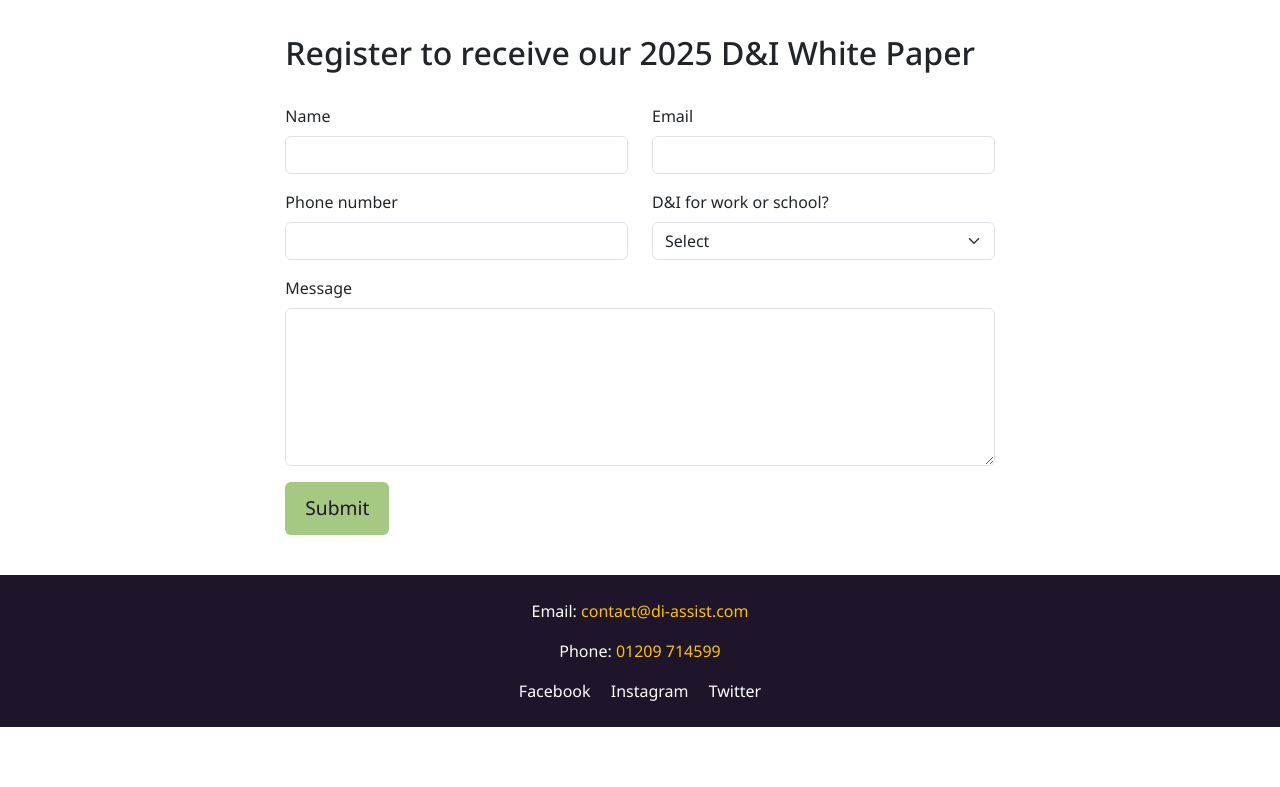
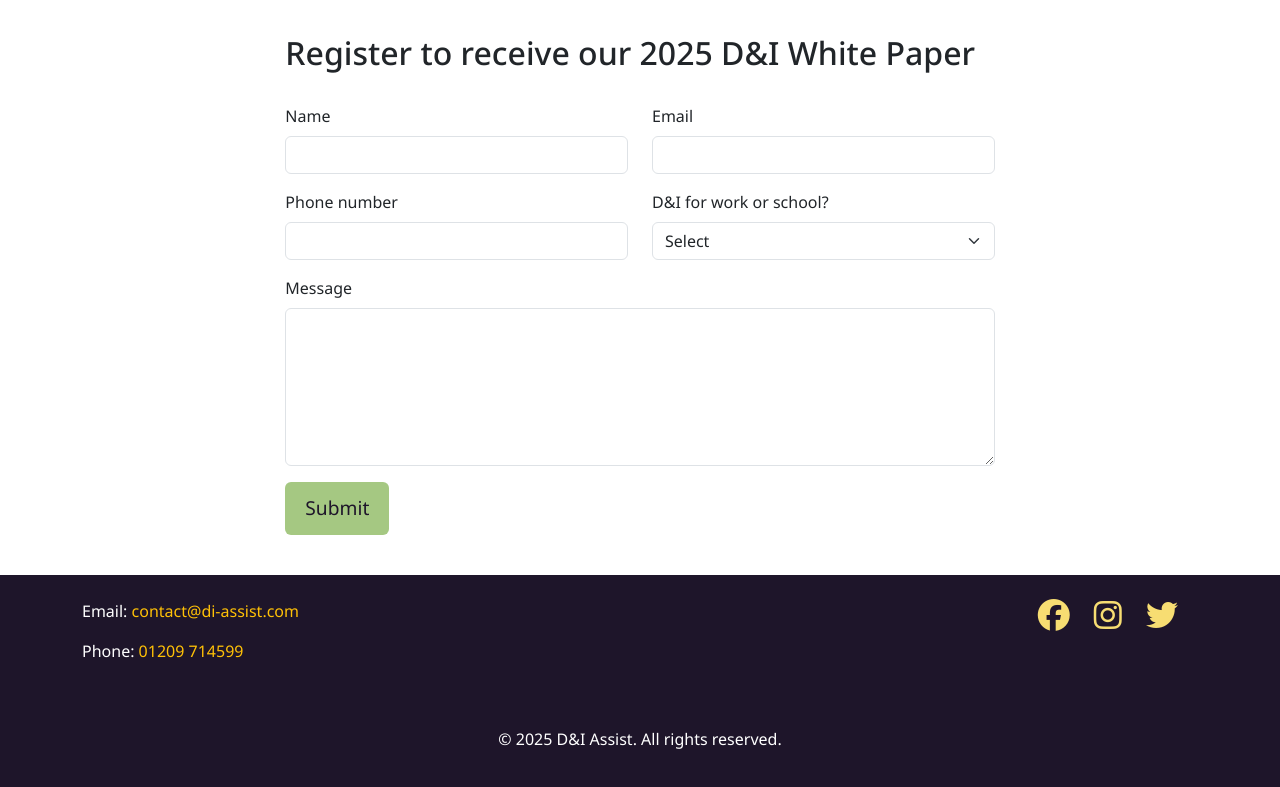
Before and after one commit to msaunders4-bc/flagstone-1, a plain HTML site: page registration-form.html in a window 1280 px wide. Shown: the part 291-1078 px from the top of the page. Before the commit the page ends 1018 px from the top, so only its background shows below. Drawn offline with nearby package versions, Linux system fonts and the light colour scheme; a web font is replaced by a local one.

Commit message:
Increase size of social icons

```diff
--- a/registration-form.html
+++ b/registration-form.html
@@ -93,15 +93,28 @@
 
     <!-- Footer -->
     <footer id="footer" class="mt-auto py-4">
-        <div class="justify-content-center text-center">
-            <p>Email: <span class="text-warning">contact@di-assist.com</span></p>
-            <p>Phone: <span class="text-warning">01209 714599</span></p>
-            <div>
-                <a href="https://www.facebook.com" class="text-white mx-2">Facebook</a>
-                <a href="https://www.instagram.com" class="text-white mx-2">Instagram</a>
-                <a href="https://www.twitter.com" class="text-white mx-2">Twitter</a>
+        <div class="container col-12">
+            <div class="row">
+                <div class="justify-content-start col-md-6">
+                    <p>Email: <span class="text-warning">contact@di-assist.com</span></p>
+                    <p>Phone: <span class="text-warning">01209 714599</span></p>
+                </div>
+                <div class="social-links col-12 col-md-6 text-md-end">
+                    <a href="https://www.facebook.com" target="_blank" title="Facebook"><i class="fa-brands fa-facebook fa-2x" aria-label="Facebook opens in new page"></i></a>
+                    <a href="https://www.instagram.com" target="_blank" title="Instagram"><i class="fa-brands fa-instagram fa-2x" aria-label="Instagram opens in new page"></i></a>
+                    <a href="https://www.twitter.com" target="_blank" title="Twitter"><i class="fa-brands fa-twitter fa-2x" aria-label="Twitter opens in new page"></i></a>
+                </div>
             </div>
+
+
+            </div>
+
         </div>
+        <div>
+            <p class="copywrite">© 2025 D&I Assist. All rights reserved.</p>
+        </div>
+
+
     </footer>
 
     <!-- Bootstrap JS -->
```
Also changed, not shown: index.html (+3 -3 lines), 1 other file.
